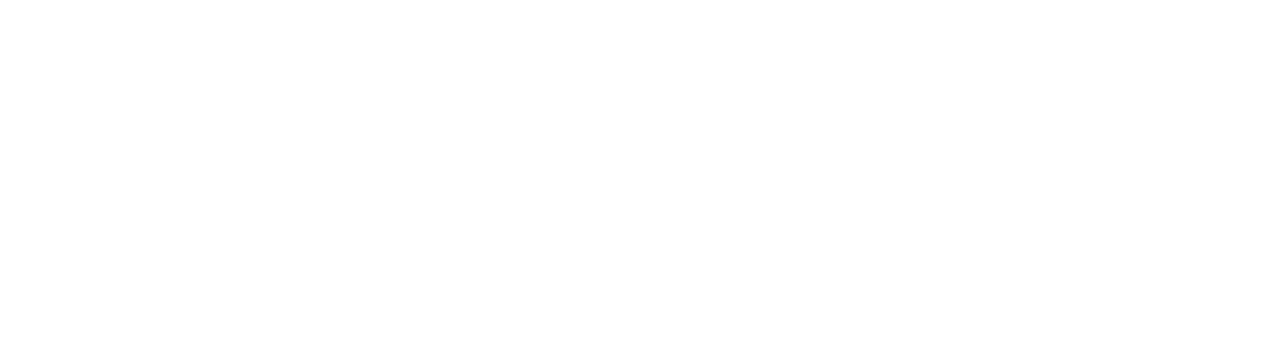
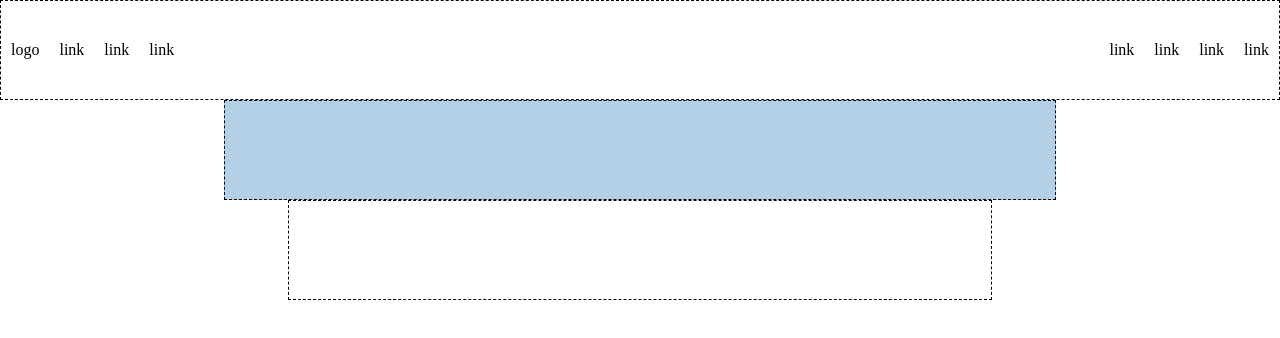
Before and after one commit to leonardo-guglielmini/htmlcss-dropbox, a plain HTML site: page index.html in a window 1280 px wide. Drawn offline with Linux system fonts and the light colour scheme.

Commit message:
ADD basic layout header main, debug rules

```diff
--- a/css/style.css
+++ b/css/style.css
@@ -0,0 +1,65 @@
+*{
+    margin: 0;
+    padding: 0;
+    box-sizing: border-box;
+}
+
+ul, ol{
+    list-style: none;
+}
+
+img{
+    max-width: 100%;
+}
+
+/*DEBUG*/
+
+.debug .container > *{
+    border: 1px dashed black;
+    height: 100px;
+}
+
+/*LAYOUT*/
+
+.container{
+    margin:0 auto;
+}
+
+.container-100{
+    width: 100%;
+}
+
+.container-60{
+    width: 65%;
+}
+
+.container-50{
+    width: 55%;
+}
+
+.navbar{
+    display: flex;
+    justify-content: space-between;
+    align-items: center;
+    padding: 20px 0;
+}
+
+.navbar ul{
+    display: flex;
+}
+
+.navbar ul > *{
+    padding: 0 10px;
+}
+
+/*HEADER*/
+
+/*MAIN*/
+
+.hero{
+    background-color: #B4D0E7;
+}
+
+.plans{
+    padding: 30px 0;
+}
--- a/index.html
+++ b/index.html
@@ -6,12 +6,38 @@
     <link rel="stylesheet" href="./css/style.css">
     <title>Esercizio Dropbox</title>
 </head>
-<body>
+<body class="debug">
     <header>
-
+        <div class="container container-100">
+            <div class="navbar ">
+                <ul>
+                    <li>logo</li>
+                    <li>link</li>
+                    <li>link</li>
+                    <li>link</li>
+                </ul>
+                <ul>
+                    <li>link</li>
+                    <li>link</li>
+                    <li>link</li>
+                    <li>link</li>
+                </ul>
+            </div>
+        </div>
     </header>
 
     <main>
+        <div class="container container-60">
+            <div class="hero">
+
+            </div>
+        </div>
+
+        <div class="container container-50">
+            <div class="plans">
+
+            </div>
+        </div>
 
     </main>
 
```
